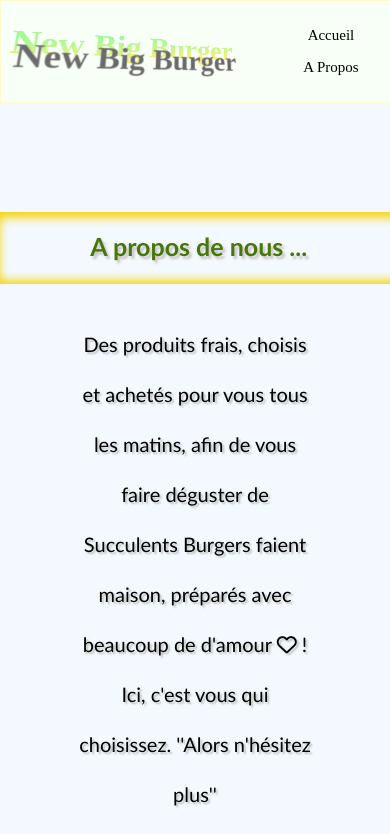
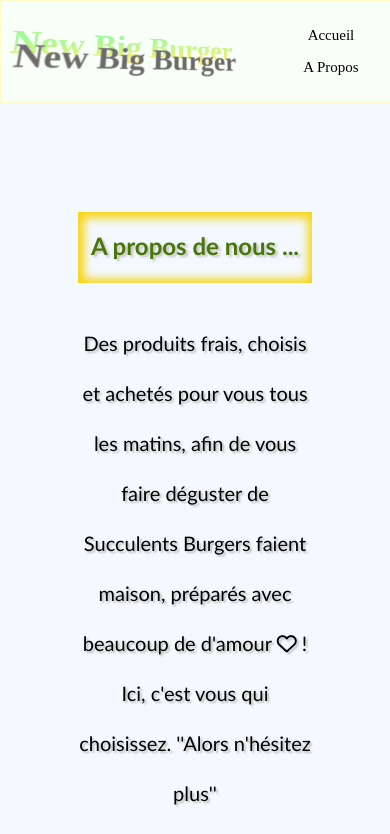
Before and after one commit to M-BEDH/Burger, a React (Create React App) app: page /a-propos in a window 390 px wide. Shown: the top 834 px of the page. Built offline with nearby package versions, Linux system fonts and the light colour scheme.

Commit message:
Redimmention

```diff
--- a/src/pages/A-propos/A-propos.css
+++ b/src/pages/A-propos/A-propos.css
@@ -54,10 +54,7 @@
 
 @media screen and (max-width: 781px){
 .A-propos-title{
-    font-size: 25px;
-    width: 175%;
-    position: relative;
-    left: -36%;
+    font-size: 24px;
    }
    .Page-A-propos{
     position: relative;
```
